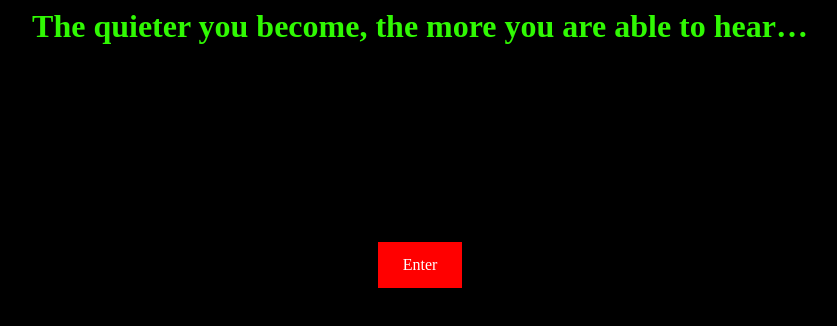
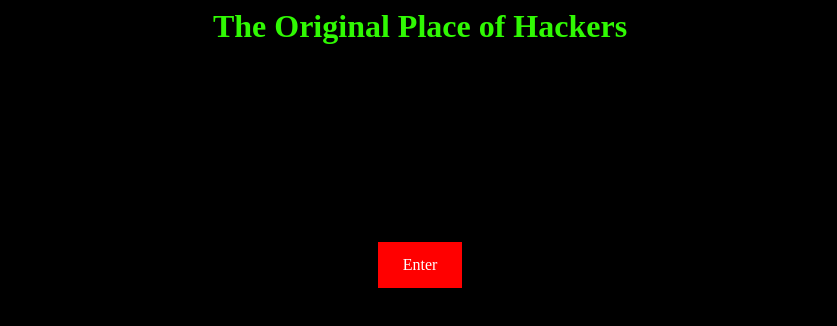
Before and after one commit to jaykali/jaykali.github.io, a plain HTML site: page index.html in a window 1280 px wide. Shown: the whole page, without its empty margins (220-1057 px from the left). Drawn offline with Linux system fonts and the light colour scheme.

Commit message:
Update index.html

```diff
--- a/index.html
+++ b/index.html
@@ -32,7 +32,7 @@ p1  {
   </head>
   <body>
     <center>
-      <h1>The quieter you become, the more you are able to hear…</h1></center>
+      <h1>The Original Place of Hackers</h1></center>
       </br>
       </br>
       </br>
```
